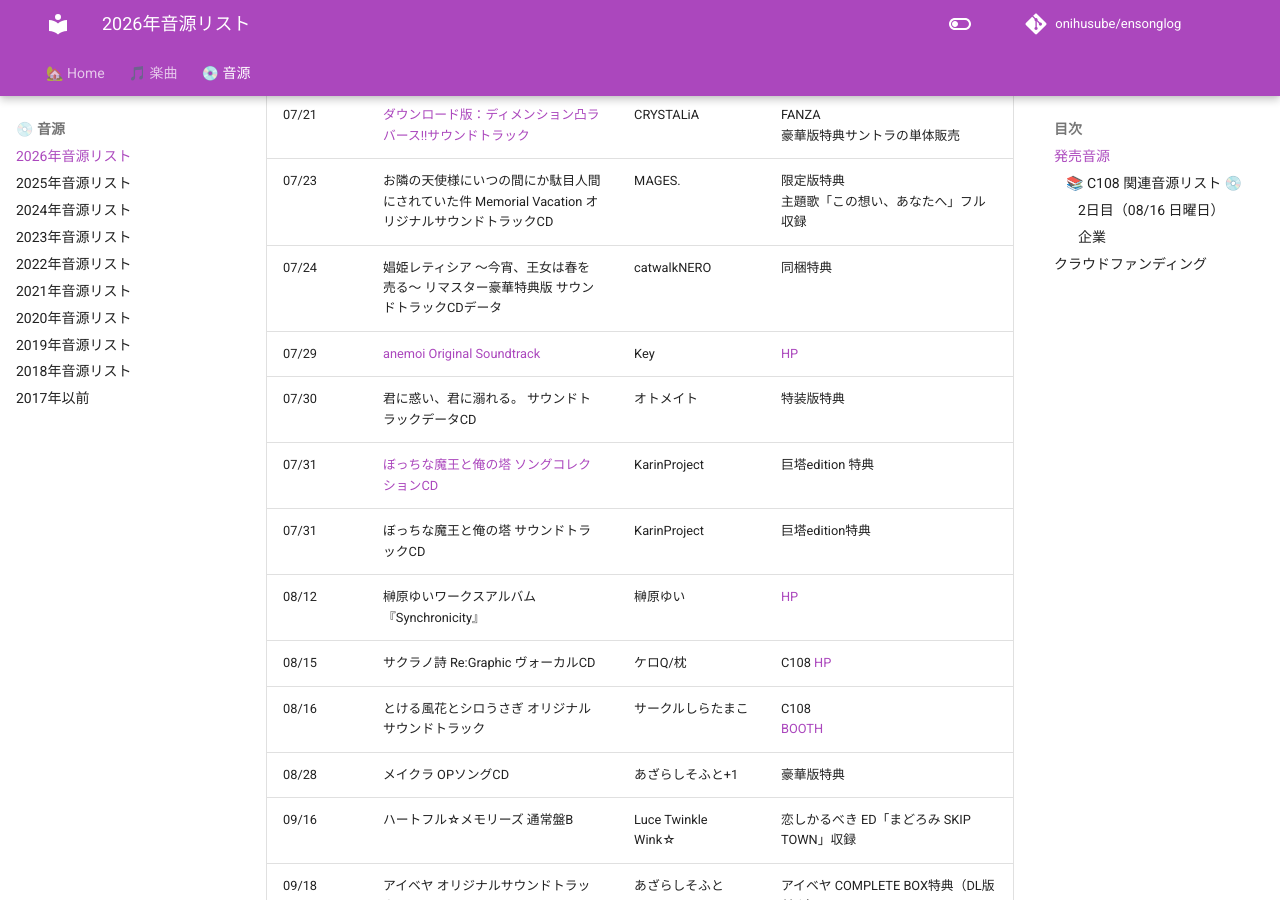
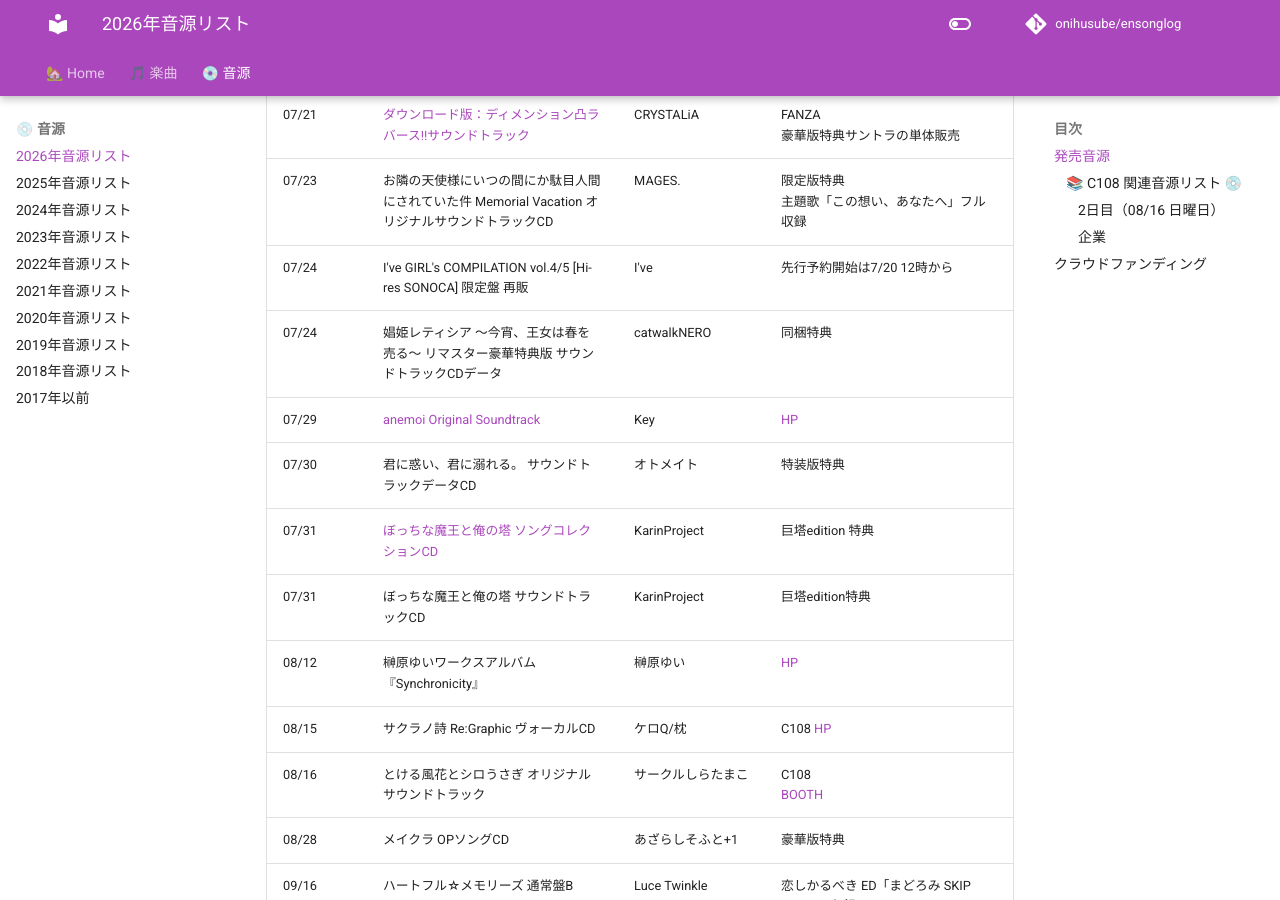
Before and after one commit to onihusube/ensonglog, an MkDocs documentation site: the page built from docs/2026/音源.md, in a window 1280 px wide and 900 px high, scrolled down 9568 px. Built offline with MkDocs 1.6.1 and Material for MkDocs 9.7.7, drawn with Linux system fonts in a browser that asks for light colours; comment, search, counter and statistics services are not loaded.

Commit message:
I've GIRL's COMPILATION vol.4/5再販追記

```diff
--- a/docs/2026/音源.md
+++ b/docs/2026/音源.md
@@ -138,6 +138,7 @@
 | 07/18 | 魔法少女ノ魔女裁判 オリジナルサウンドトラック 配信 | フロンティアワークス | [Disc1🎵🔗](https://linkco.re/pUuQPTzb) [Disc2🎵🔗](https://linkco.re/yZdpXUPU) [Disc3🎵🔗](https://linkco.re/Msv69ysR) </br> コンプリートオリジナルサウンドトラック(2025)の配信版 [BGM試聴](https://www.youtube.com/playlist?list=PLUgvJbDGfOUF5DGzmvJUpigLxi3F3XYmj) |
 | 07/21 | [ダウンロード版：ディメンション凸ラバース!!サウンドトラック](./音源個別/ディメンション凸ラバース!!オリジナルサウンドトラック.md) | CRYSTALiA | FANZA </br> 豪華版特典サントラの単体販売  |
 | 07/23 | お隣の天使様にいつの間にか駄目人間にされていた件 Memorial Vacation オリジナルサウンドトラックCD | MAGES. | 限定版特典 </br> 主題歌「この想い、あなたへ」フル収録 |
+| 07/24 | I've GIRL's COMPILATION vol.4/5 [Hi-res SONOCA] 限定盤 再販 | I've | 先行予約開始は7/20 12時から |
 | 07/24 | 娼姫レティシア ～今宵、王女は春を売る～ リマスター豪華特典版 サウンドトラックCDデータ | catwalkNERO | 同梱特典 |
 | 07/29 | [anemoi Original Soundtrack](./音源個別/anemoi%20Original%20Soundtrack.md) | Key | [HP](https://key.visualarts.gr.jp/anemoi/sound.html) |
 | 07/30 | 君に惑い、君に溺れる。 サウンドトラックデータCD | オトメイト | 特装版特典 |
```
